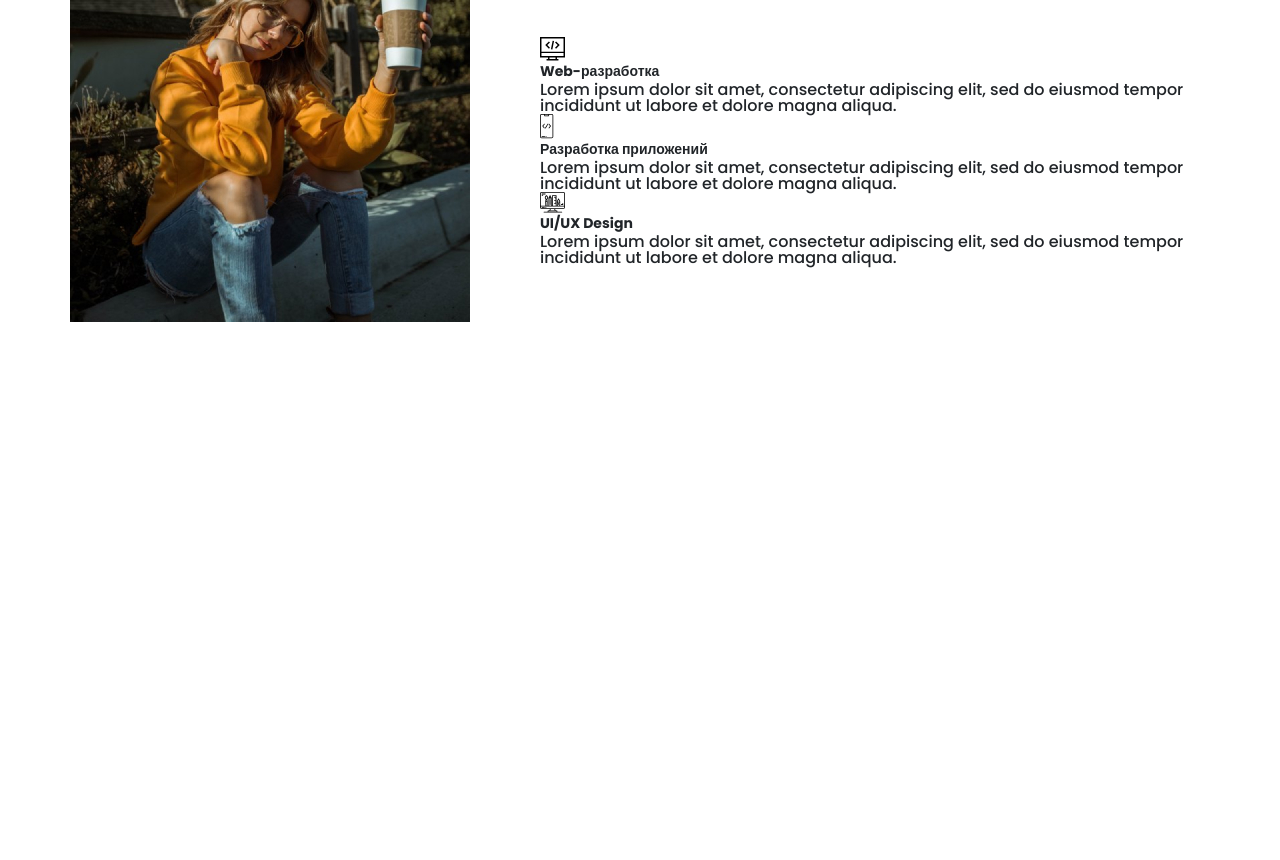
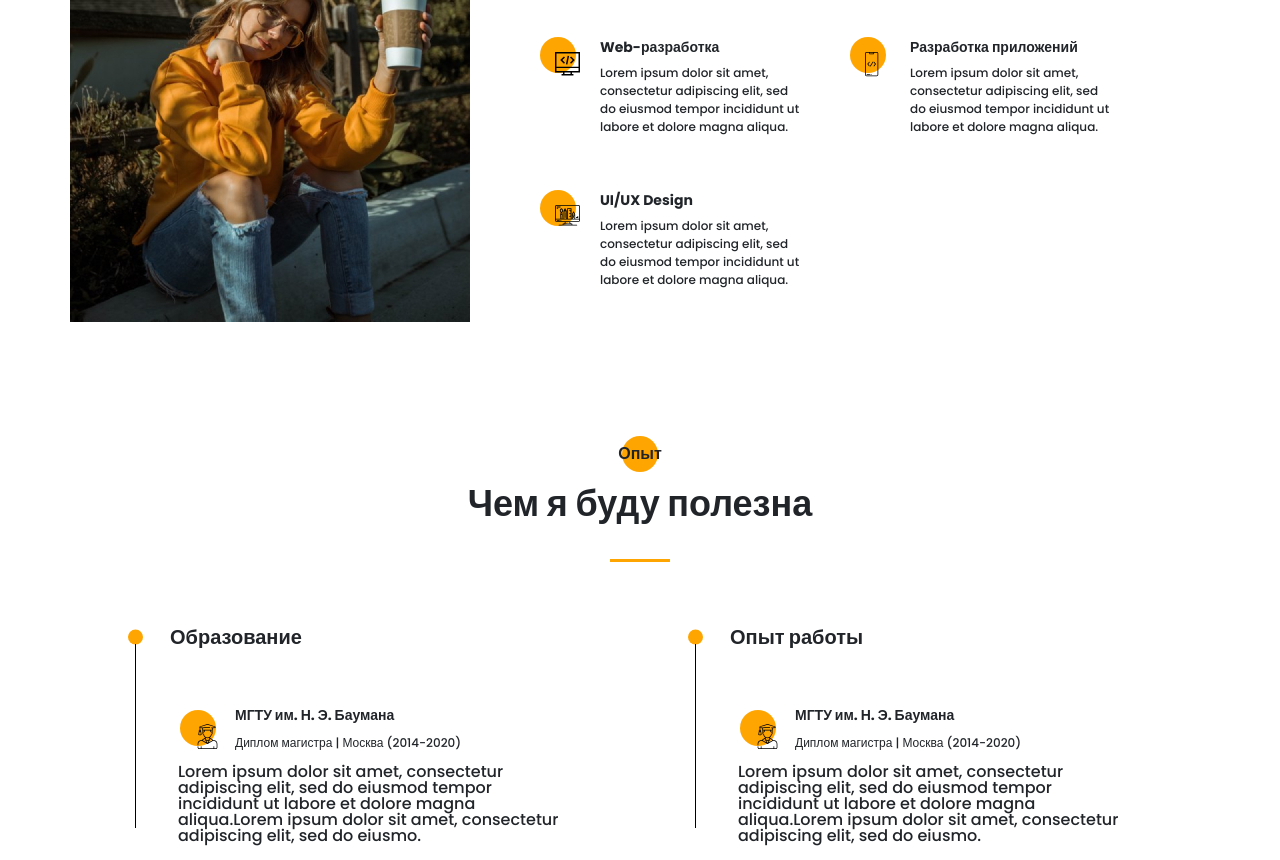
Before and after one commit to JohnRaven/Portfolio, a website: page src/index.html in a window 1280 px wide. Shown: the part 1198-2058 px from the top of the page. Before the commit the page ends 1520 px from the top, so only its background shows below. Drawn offline with nearby package versions, Linux system fonts and the light colour scheme; files that its build step writes are made by us from their sources; files whose address does not match are found by name; a web font is replaced by a local one.

Commit message:
Feature: start part resume

```diff
--- a/src/index.html
+++ b/src/index.html
@@ -140,9 +140,10 @@
 						Lorem ipsum dolor sit amet, consectetur adipiscing elit, sed do eiusmod tempor incididunt ut labore et dolore magna aliqua. Ut enim ad minim veniam, quis nostrud exercitation ullamco laboris nisi ut aliquip ex ea commodo consequat. Duis aute irure dolor in reprehenderit in voluptate velit esse cillum dolore eu fugiat nulla pariatur. Excepteur sint occaecat cupidatat non proident, sunt in culpa qui officia deserunt mollit anim id est laborum
 					</p>
 				</div>
+
 				<div class="about__skills">
 					<div class="about__skills-item">
-						<div>
+						<div class="about__skills-circle">
 							<img src="icons/about_me/web_development.svg" alt="web-dev">
 						</div>
 						<div>
@@ -154,7 +155,7 @@
 					</div>
 
 					<div class="about__skills-item">
-						<div>
+						<div class="about__skills-circle">
 							<img src="icons/about_me/mobile_dev.svg" alt="mob-dev">
 						</div>
 						<div>
@@ -166,7 +167,7 @@
 					</div>
 
 					<div class="about__skills-item">
-						<div>
+						<div class="about__skills-circle">
 							<img src="icons/about_me/design.svg" alt="des">
 						</div>
 						<div>
@@ -181,6 +182,57 @@
 		</div>
 	</section>
 
+	<section class="resume">
+		<div class="container">
+			<h2 class="title title_fs16 resume__title">Опыт</h2>
+			<div class="title title_fs36 resume__subtitle">Чем я буду полезна</div>
+			<div class="divider"></div>
+
+			<div class="resume__wrapper">
+				<div class="resume__column">
+					<h3 class="title title_fs20 resume__column-title">Образование</h3>
+					<ul>
+						<li>
+							<div class="resume__item">
+								<div class="resume__item-head">
+									<div class="resume__item-icon">
+										<img src="icons/experience/university.svg" alt="university">
+									</div>
+									<h4 class="title title_fs14">МГТУ им. Н. Э. Баумана</h4>
+									<div class="resume__item-location">Диплом магистра | Москва (2014-2020)</div>
+								</div>
+								<div class="resume__item-body">
+									Lorem ipsum dolor sit amet, consectetur adipiscing elit, sed do eiusmod tempor incididunt ut labore et dolore magna aliqua.Lorem ipsum dolor sit amet, consectetur adipiscing elit, sed do eiusmo.
+								</div>
+							</div>
+						</li>
+					</ul>
+				</div>
+
+				<div class="resume__column">
+					<h3 class="title title_fs20 resume__column-title">Опыт работы</h3>
+					<ul>
+						<li>
+							<div class="resume__item">
+								<div class="resume__item-head">
+									<div class="resume__item-icon">
+										<img src="icons/experience/university.svg" alt="university">
+									</div>
+									<h4 class="title title_fs14">МГТУ им. Н. Э. Баумана</h4>
+									<div class="resume__item-location">Диплом магистра | Москва (2014-2020)</div>
+								</div>
+								<div class="resume__item-body">
+									Lorem ipsum dolor sit amet, consectetur adipiscing elit, sed do eiusmod tempor incididunt ut labore et dolore magna aliqua.Lorem ipsum dolor sit amet, consectetur adipiscing elit, sed do eiusmo.
+								</div>
+							</div>
+						</li>
+					</ul>
+				</div>
+
+			</div>
+		</div>
+	</section>
+
 	<script src="js/script.js"></script>
 </body>
 </html>
--- a/src/sass/blocks/_about.scss
+++ b/src/sass/blocks/_about.scss
@@ -16,6 +16,9 @@
 	}
 	&__descr {
 		padding-top: 6px;
+		.divider {
+			margin: 0;
+		}
 	}
 	&__title {
 		position: relative;
@@ -23,4 +26,34 @@
 		padding-left: 12px;
 		padding-top: 1px;
 	}
+	&__text {
+		margin-top: 20px;
+		font-size: 14px;
+		line-height: 21px;
+	}
+	&__skills {
+		display: grid;
+		grid-template: repeat(2, minmax(115px, auto)) / repeat(2, 260px);
+		grid-auto-rows: 1fr;
+		column-gap: 50px;
+		row-gap: 20px;
+		&-item {
+			display: grid;
+			grid-template-columns: 40px 200px;
+			column-gap: 20px;
+		}
+		&-circle {
+			position: relative;
+			padding: 15px 0 0 15px;
+			@include before_circle;
+			&:before {
+				top: 0;
+			}
+		}
+		&-text {
+			margin-top: 6px;
+			font-size: 12px;
+			line-height: 18px;
+		}
+	}
 }
--- /dev/null
+++ b/src/sass/blocks/_resume.scss
@@ -0,0 +1,81 @@
+.resume {
+	padding-top: 120px;
+	&__title {
+		position: relative;
+		text-align: center;
+		@include before_circle;
+		&:before {
+			top: -6px;
+			left: 50%;
+			transform: translateX(-50%);
+		}
+	}
+	&__subtitle {
+		text-align: center;
+	}
+	&__wrapper {
+		padding: 60px 65px 0 65px;
+		display: grid;
+		grid-template-columns: repeat(2, 425px);
+		column-gap: 135px;
+
+	}
+	&__column  {
+		&-title {
+			position: relative;
+			padding-left: 35px;
+			&:before {
+				content: '';
+				position: absolute;
+				width: 15px;
+				height: 15px;
+				background: $main-color;
+				border-radius: 100%;
+				left: -7px;
+				top: 50%;
+				transform: translateY(-50%);
+			}
+		}
+		ul {
+			list-style-type: none;
+			li {
+				position: relative;
+				&:after {
+					content: '';
+					width: 1px;
+					height: 100%;
+					position: absolute;
+					top: -16px;
+					left: 0;
+					background-color: #000;
+				}
+			}
+		}
+
+	}
+	&__item {
+		&-head {
+			position: relative;
+			padding: 45px 0 0 100px;
+		}
+		&-body {
+			margin-top: 12px;
+			padding-left: 43px;
+		}
+		&-icon {
+			position: absolute;
+			top: 50px;
+			left: 45px;
+			@include before_circle;
+			img {
+				position: absolute;
+				left: 17px;
+				top: 14px;
+			}
+		}
+		&-location {
+			font-size: 12px;
+			line-height: 18px;
+		}
+	}
+}
--- a/src/sass/blocks/_title.scss
+++ b/src/sass/blocks/_title.scss
@@ -10,6 +10,10 @@
 		font-size: 16px;
 		line-height: 24px;
 	}
+	&_fs20 {
+		font-size: 20px;
+		line-height: 30px;
+	}
 	&_fs36 {
 		font-size: 36px;
 	}
--- a/src/sass/style.scss
+++ b/src/sass/style.scss
@@ -17,9 +17,17 @@
     margin: 0 auto;
 }
 
+.divider {
+	width: 60px;
+	height: 3px;
+	background-color: $main-color;
+	margin: 25px auto 0 auto;
+}
+
 @import 'blocks/promo';
 @import 'blocks/title';
 @import 'blocks/button';
 @import 'blocks/sidepanel';
 @import 'blocks/menu';
 @import 'blocks/about';
+@import 'blocks/resume';
```
Also changed, not shown: dist/css/style.min.css, dist/index.html.
